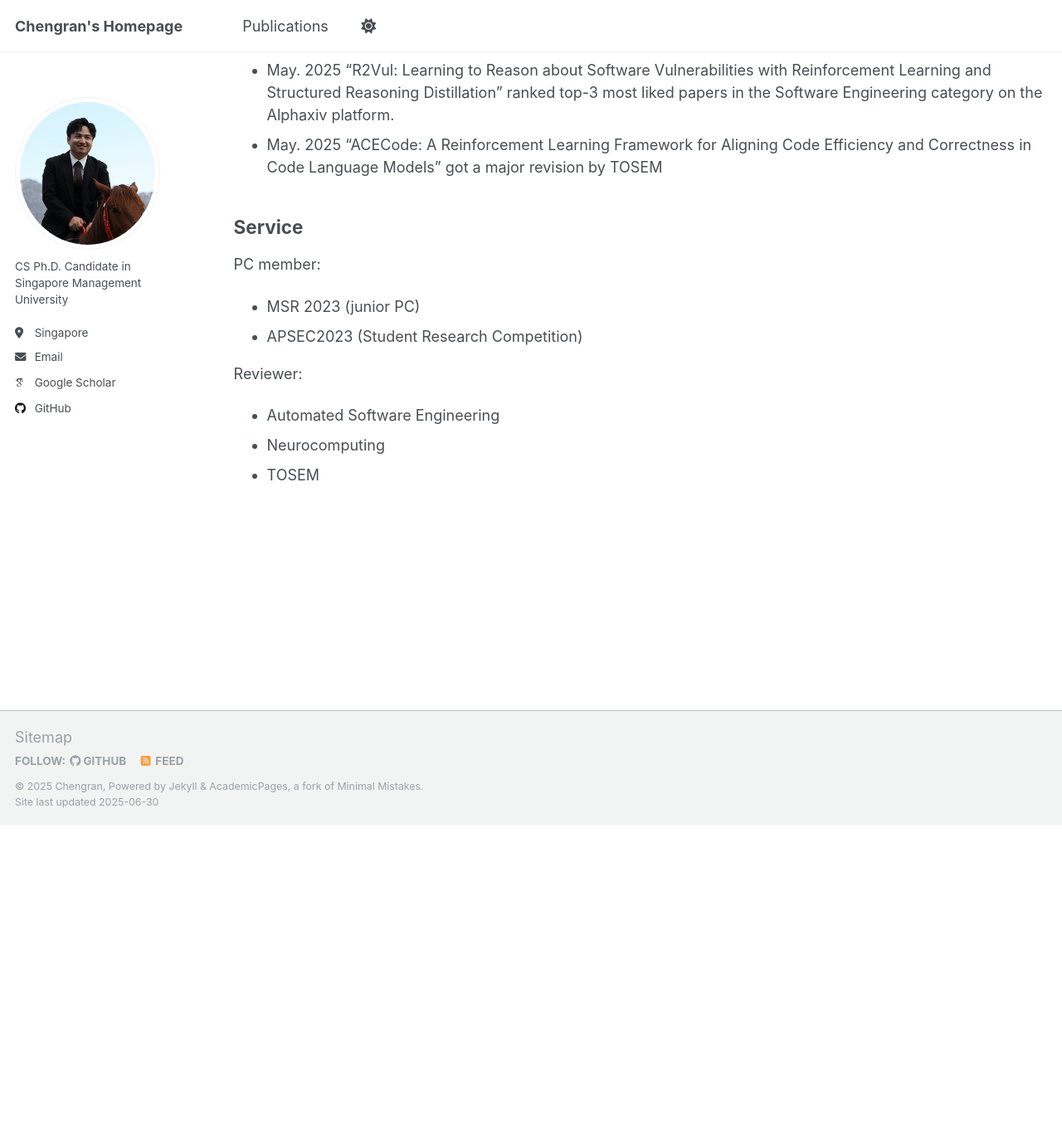
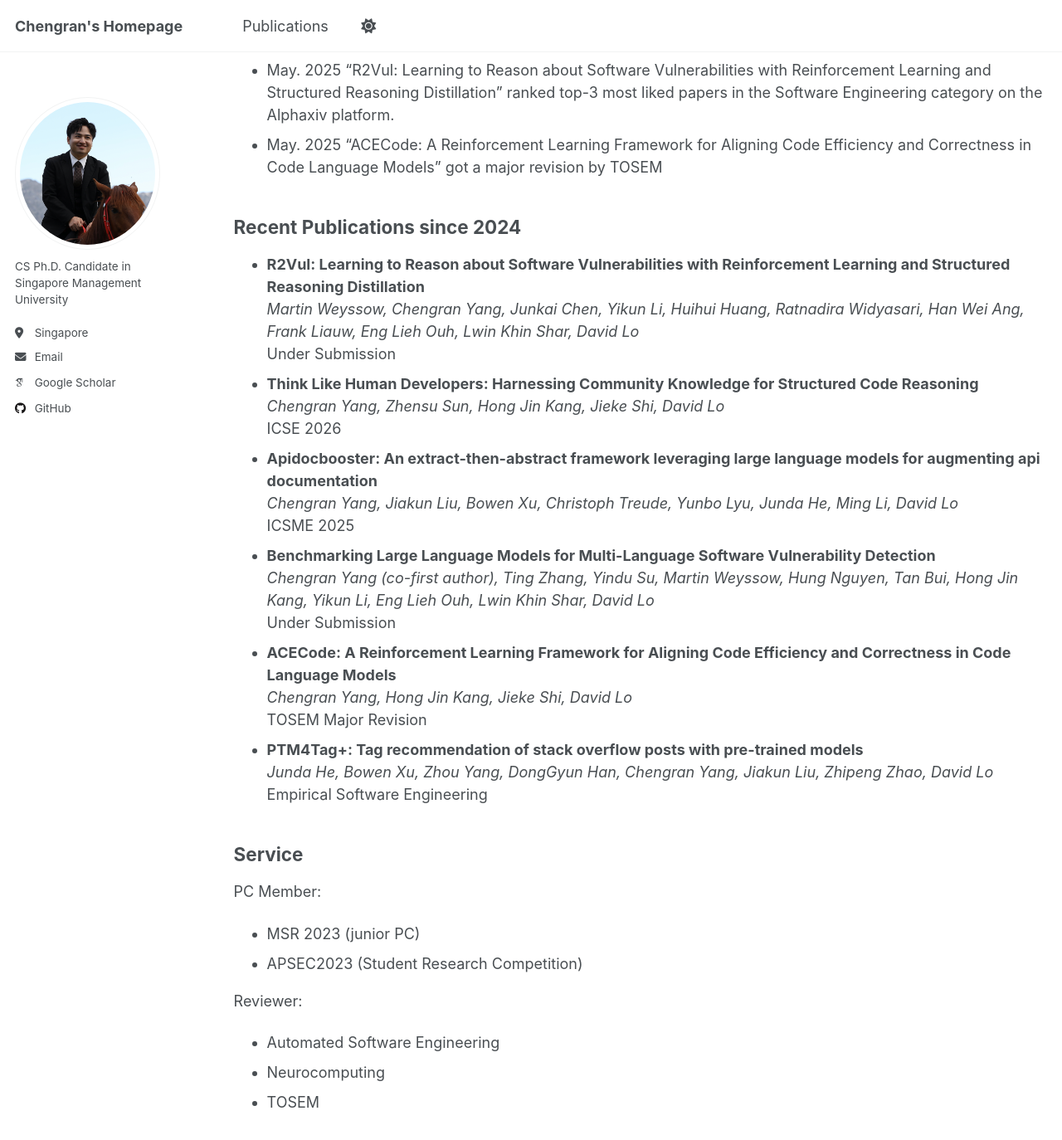
Before and after one commit to chengran-yang/chengran-yang.github.io, a Jekyll site: the page built from _pages/about.md, in a window 1280 px wide and 1400 px high, scrolled down 690 px. Shown: the top 1374 px of the window at 83% size. Built offline with Jekyll 4.4.1, drawn with Linux system fonts in a browser that asks for light colours; some web fonts are replaced; before the commit the page ends 1684 px from its top, so only the background shows below that; some of the changed text lies outside the part shown.

```diff
--- a/_pages/about.md
+++ b/_pages/about.md
@@ -20,10 +20,24 @@ I have 14 publications in top-tier software engineering venues, e.g., ICSE, ASE,
 + May. 2025 "R2Vul: Learning to Reason about Software Vulnerabilities with Reinforcement Learning and Structured Reasoning Distillation" ranked top-3 most liked papers in the Software Engineering category on the Alphaxiv platform.
 + May. 2025 "ACECode: A Reinforcement Learning Framework for Aligning Code Efficiency and Correctness in Code Language Models" got a major revision by TOSEM
 
+
+## Recent Publications since 2024
+
+<ul>
+  {% assign pubs = site.publications | sort: 'date' | reverse %}
+  {% for pub in pubs %}
+    <li>
+      <strong>{{ pub.title }}</strong><br/>
+      {% if pub.author %}<em>{{ pub.author }}</em><br/>{% endif %}
+      {{ pub.venue }}{% if pub.year %}, {{ pub.year }}{% endif %}
+      {% if pub.paperurl %} [<a href="{{ pub.paperurl }}">PDF</a>]{% endif %}
+    </li>
+  {% endfor %}
+</ul>
+
 ## Service
 
-PC member:
-
+PC Member:
 + MSR 2023 (junior PC)
 + APSEC2023 (Student Research Competition)
 
```
Also changed, not shown: other parts of _pages/about.md (+2 -2 lines).
